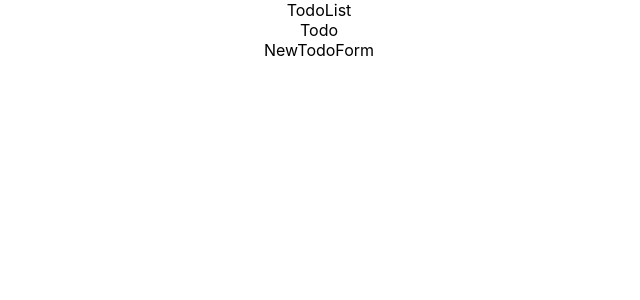
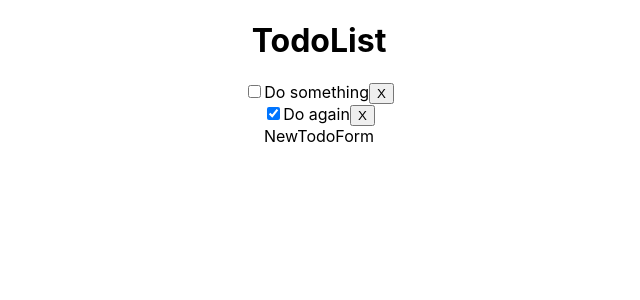
Before and after one commit to akabikov/todo-app-react, a React (Create React App) app: page / in a window 1280 px wide. Shown: the top 300 px of the page, without its empty margins (321-961 px from the left). Built offline with nearby package versions, Linux system fonts and the light colour scheme.

Commit message:
Implement Todo component basic functionality

```diff
--- a/src/Todo.jsx
+++ b/src/Todo.jsx
@@ -2,10 +2,27 @@ import React from 'react';
 import "./Todo.css";
 
 class Todo extends React.Component {
+    state = {isCompleted: this.props.isCompleted}
+
+    handleComplete = evt => {
+        this.setState(st => ({
+            isCompleted: !st.isCompleted
+        }));
+    }
+
+    handleRemove = () => {
+        this.props.removeHandler(this.props.id);
+    }
+
     render() {
+        const {id, task} = this.props;
+        const {isCompleted} = this.state;
+
         return (
             <div>
-                Todo
+                <input type="checkbox" name="" id={id} checked={isCompleted} onChange={this.handleComplete}/>
+                <label htmlFor={id}>{task}</label>
+                <button onClick={this.handleRemove}>X</button>
             </div>
         );
     }
--- a/src/TodoList.jsx
+++ b/src/TodoList.jsx
@@ -4,11 +4,35 @@ import NewTodoForm from "./NewTodoForm";
 import "./TodoList.css";
 
 class TodoList extends React.Component {
+    // state = {todos: []}
+
+    // Mock state
+    state = {todos: [
+        {id: 0, task: "Do something", isCompleted: false},
+        {id: 1, task: "Do again", isCompleted: true},
+    ]}
+
+    removeTodo = id => {
+        this.setState(st => ({
+            todos: st.todos.filter(todo => (todo.id !== id))
+        }));
+    }
+
     render() {
+        const {todos} = this.state;
+
         return (
             <div>
-                TodoList
-                <Todo />
+                <h1>TodoList</h1>
+                {todos.map(({id, task, isCompleted}) => (
+                    <Todo
+                        key={id}
+                        id={id}
+                        task={task}
+                        isCompleted={isCompleted}
+                        removeHandler={this.removeTodo}
+                    />
+                ))}
                 <NewTodoForm />
             </div>
         );
```
